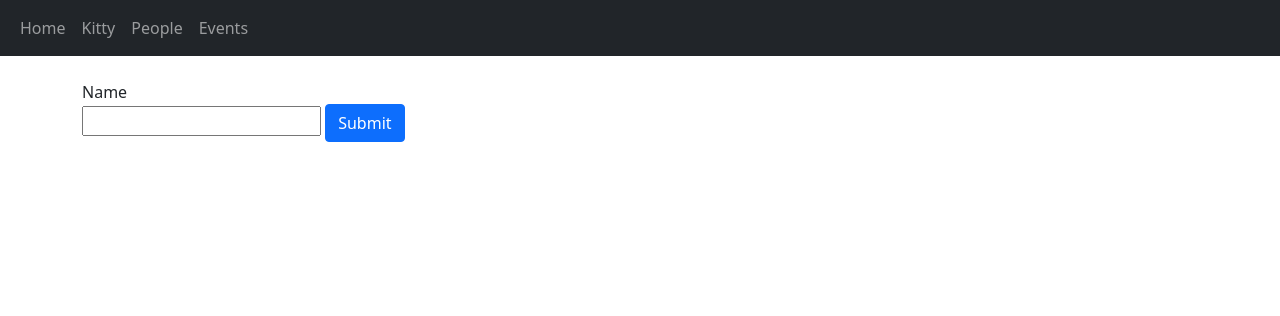
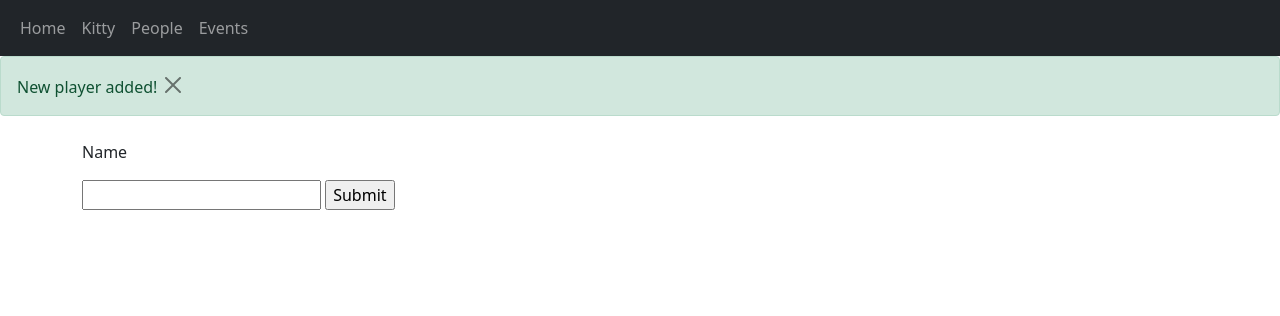
Before and after one commit to adambanner1904/FFTracker, a Flask app: page /people/add-player in a window 1280 px wide. Shown: the top 316 px of the page. Run offline with Flask 3, Linux system fonts and the light colour scheme; data comes from the database, SQL or seed files in the repository.

Commit message:
Got it working that I can add players to the player table and can even query the table to handle trying to add the same player and flash a message instead of getting errors. Now need to display the players on the players page

```diff
--- a/website/people/forms.py
+++ b/website/people/forms.py
@@ -0,0 +1,7 @@
+from wtforms import StringField, SubmitField
+from flask_wtf import FlaskForm
+
+
+class NewPlayerForm(FlaskForm):
+    name = StringField("Name")
+    submit = SubmitField("Submit")
--- a/website/people/people.py
+++ b/website/people/people.py
@@ -1,6 +1,7 @@
 from flask import Blueprint, render_template, request, flash
 from website.models import Player
 from website import db
+from .forms import NewPlayerForm
 
 people_bp = Blueprint('people', __name__, template_folder='templates',
                       static_folder='static', static_url_path='assets')
@@ -13,14 +14,16 @@ def people():
 
 @people_bp.route('/add-player', methods=['GET', 'POST'])
 def add_player():
-    if request.method == 'POST':
+    form = NewPlayerForm()
 
-        name = request.form.get("name")
-
+    name = form.name.data
+    player_exists = Player.query.filter_by(name=name).first()
+    if player_exists:
+        flash("Player already exists", category='error')
+    else:
         new_player = Player(name=name, credit=0)
-
         db.session.add(new_player)
         db.session.commit()
         flash('New player added!')
-        return render_template('add_player.html')
-    return render_template('add_player.html')
+
+    return render_template('add_player.html', form=form)
--- a/website/people/templates/add_player.html
+++ b/website/people/templates/add_player.html
@@ -7,12 +7,12 @@ Add player
 {% block content %}
 <form method="POST">
 <!--    Define all the labels for the rows-->
-    <label for="name" name="name">Name</label>
-    <br>
-<!--    # Then define all the input fields-->
-    <input type="text" id="name">
+    <p>Name</p>
+    {{form.hidden_tag()}}
+<!--    {{form.name.label}}-->
+    {{form.name()}}
+    {{form.submit()}}
 
-    <input class="btn btn-primary ml-2" type="submit" value="Submit">
 </form>
 <!--    # On okay, add the row at the bottom and give choice to create a new player before submitting it all-->
 
```
